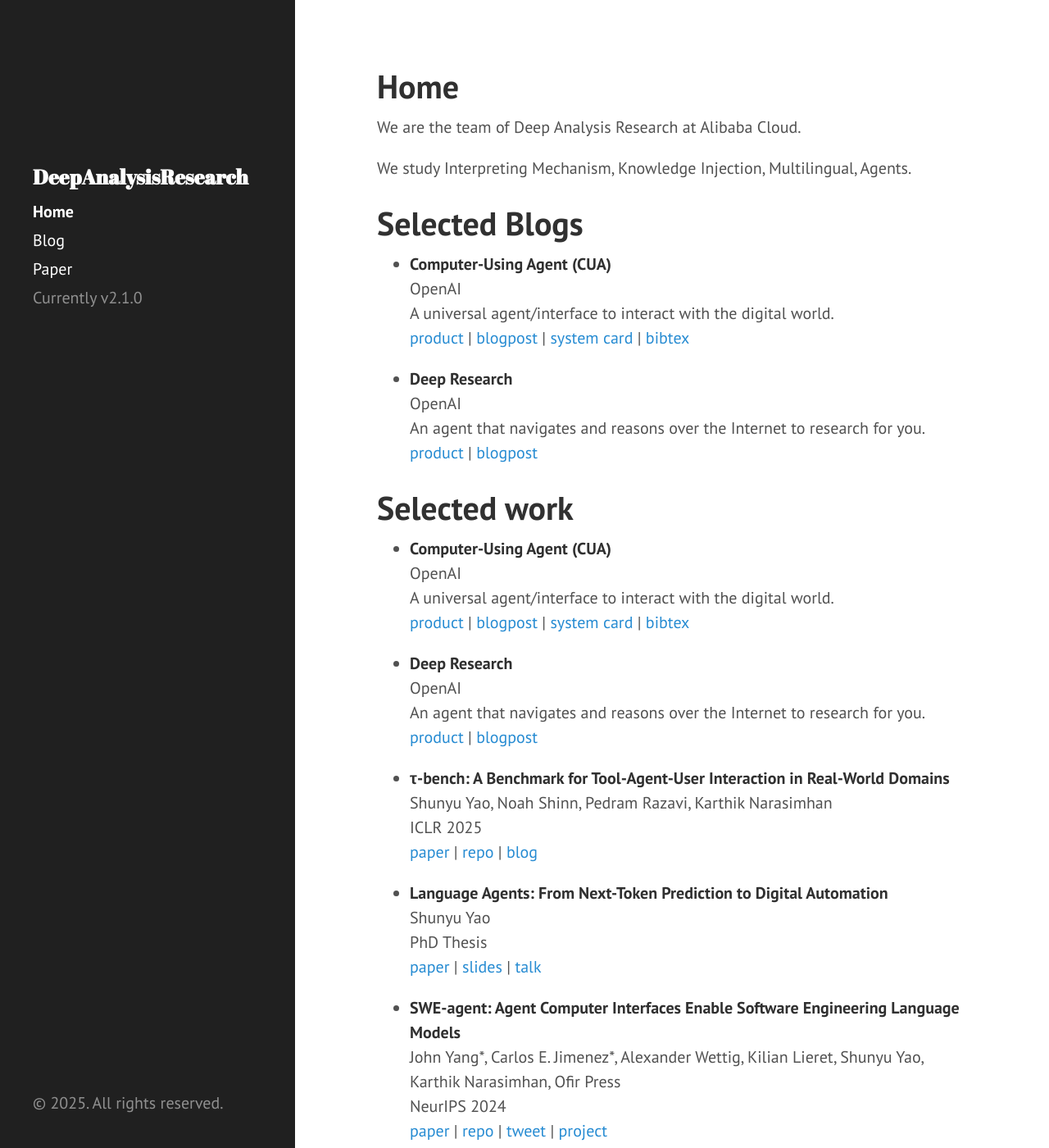
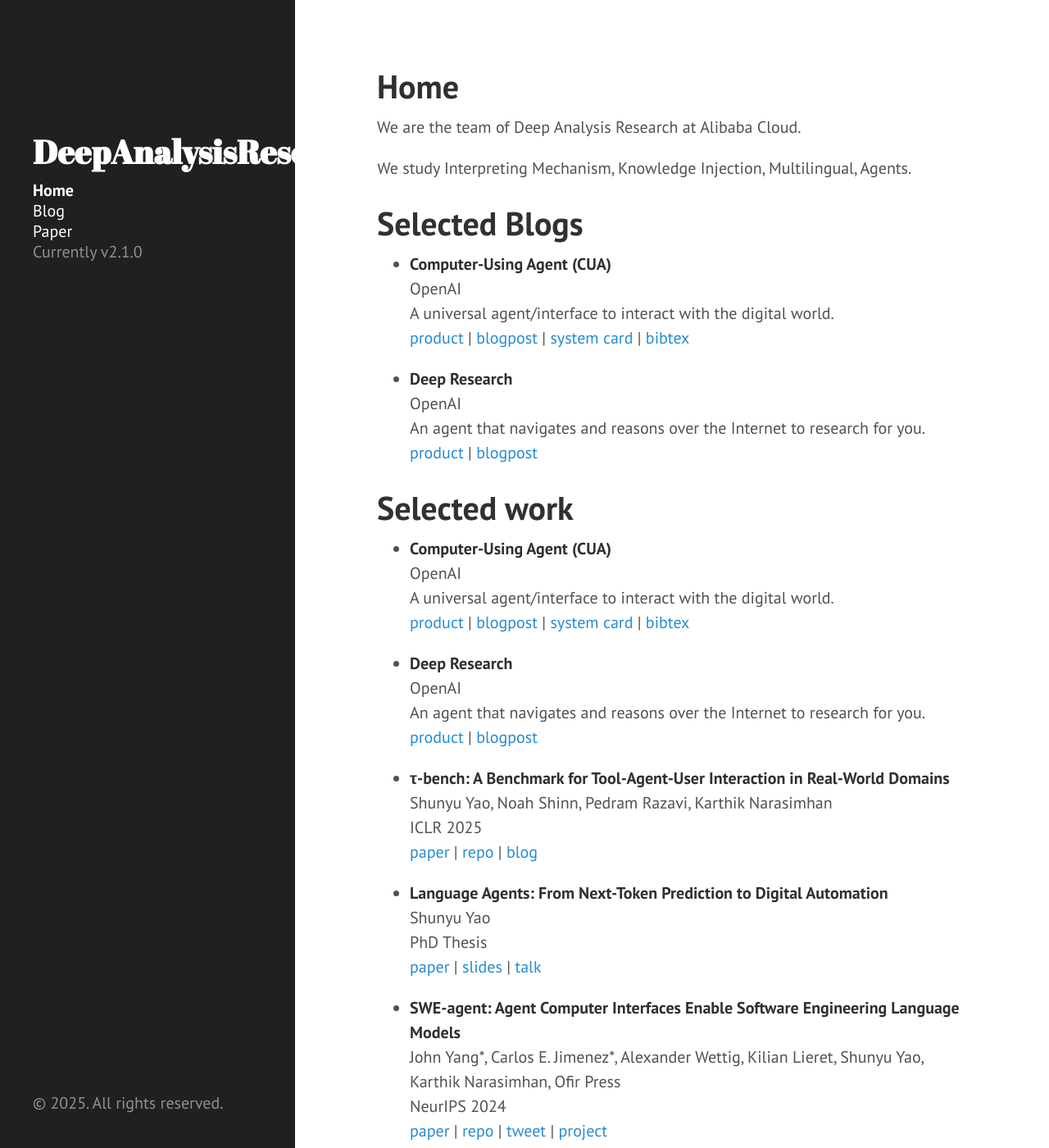
Before and after one commit to snowaner-ustc/snowaner-ustc.github.io, a Jekyll site: the page built from index.md, in a window 1280 px wide and 1400 px high. Shown: the whole window at 82% size. Built offline with Jekyll 4.4.1, drawn with Linux system fonts in a browser that asks for light colours; Markdown is read by kramdown in place of the engine named in the settings.

Commit message:
Update hyde.css
adjust font size

```diff
--- a/public/css/hyde.css
+++ b/public/css/hyde.css
@@ -80,7 +80,7 @@ html {
   color: #fff;
   margin-top: 0;
   font-family: "Abril Fatface", serif;
-  font-size: 1.25rem;
+  font-size: 2rem;
 }
 
 /* Sidebar nav */
@@ -89,7 +89,7 @@ html {
 }
 .sidebar-nav-item {
   display: block;
-  line-height: 1.75;
+  line-height: 1.25;
 }
 a.sidebar-nav-item:hover,
 a.sidebar-nav-item:focus {
@@ -109,7 +109,7 @@ a.sidebar-nav-item:focus {
   .sidebar-sticky {
     position: absolute;
     right:  1rem;
-    top:    10rem;
+    top:    8rem;
     left:   1rem;
   }
 }
```
